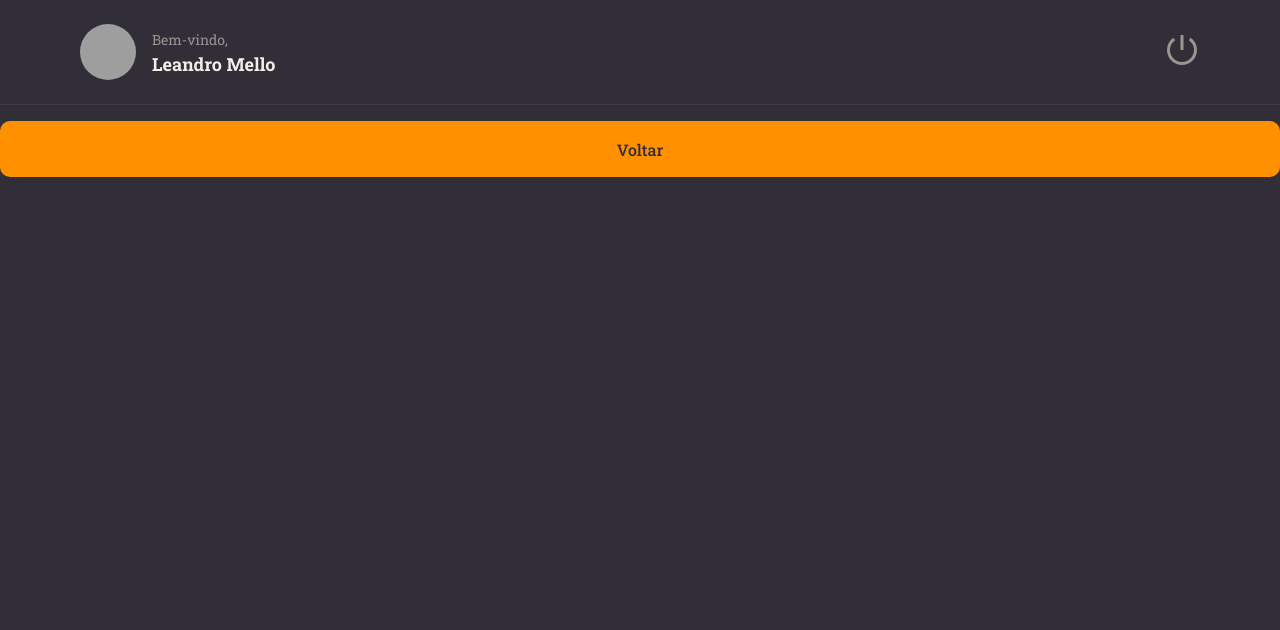
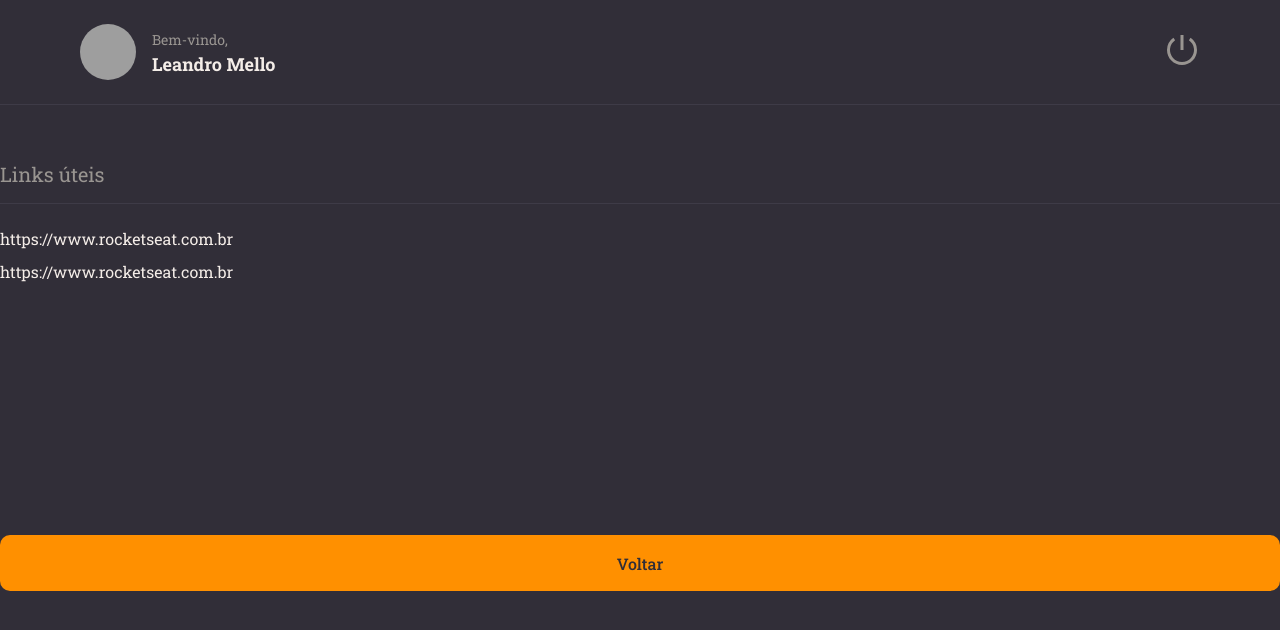
Before and after one commit to leandrodemello/rocketnotes_frontend, a React (Vite) app: page / in a window 1280 px wide. Shown: the top 630 px of the page. Built offline with nearby package versions, Linux system fonts and the light colour scheme; grey boxes are pictures that could not be loaded.

Commit message:
children

```diff
--- /dev/null
+++ b/src/components/Section/index.jsx
@@ -0,0 +1,10 @@
+import { Container } from "./style";
+
+export function Section({ title, children }) {
+  return (
+    <Container>
+      <h2>{title}</h2>
+      {children}
+    </Container>
+  )
+};
--- /dev/null
+++ b/src/components/Section/style.js
@@ -0,0 +1,18 @@
+import styled from "styled-components";
+
+export const Container = styled.section`
+  margin: 56px 0 28px;
+
+    > h2 {
+      border-bottom-width: 1px;
+      border-bottom-style: solid;
+      border-bottom-color: ${({ theme }) => theme.COLORS.BACKGROUND_700};
+
+      padding-bottom: 16px;
+      margin-bottom: 24px;
+
+      color: ${({ theme }) => theme.COLORS.GRAY_100};
+      font-size: 20px;
+      font-weight: 400;
+    }
+`;
--- a/src/pages/Details/index.jsx
+++ b/src/pages/Details/index.jsx
@@ -1,19 +1,27 @@
-import { Container } from './styles';
+import { Container, Links } from './styles';
 
 import { Header } from '../../components/Header';
 import { Button } from '../../components/Button';
+import { Section } from '../../components/Section';
+
 
 
 export function Details(){
 
   return(// um componente retorna um único elemento
     <Container>
-
       <Header />
 
-      <Button title="Voltar"/>
+      <Section title="Links úteis">
+        <Links>
+          <li><a href="#">https://www.rocketseat.com.br</a></li>
+          <li><a href="#">https://www.rocketseat.com.br</a></li>
+
+        </Links>
+      </Section>
 
 
+      <Button title="Voltar"/>
     </Container>
   )
 };
--- a/src/pages/Details/styles.js
+++ b/src/pages/Details/styles.js
@@ -8,3 +8,15 @@
     grid-template-rows: 105px auto; //VAI TER DUAS LINHAS, A PRIMEIRA E O HEADER COM 105PX E A SEGUNDA E TODO O RESTO DA PÁGINA
     grid-template-areas: "header" "content"; //SERVE PARA RENOMEAR AS AREAS
 `;
+
+export const Links = styled.ul`
+    list-style: none;
+
+    > li {
+        margin-top: 12px;
+
+        a {
+            color: ${({  theme }) => theme.COLORS.WHITE};
+        }
+    }
+`;
```
